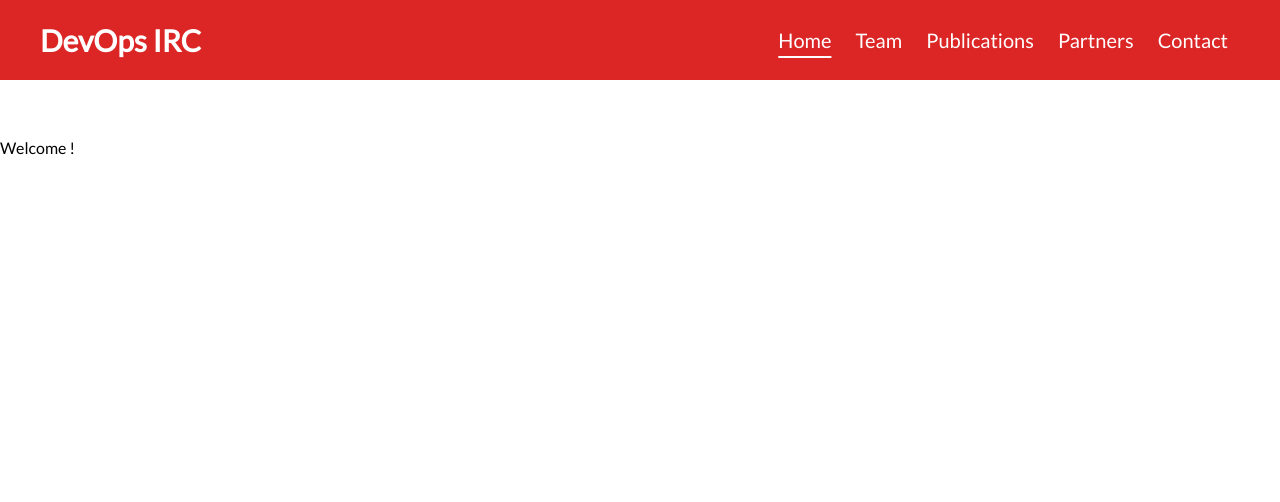
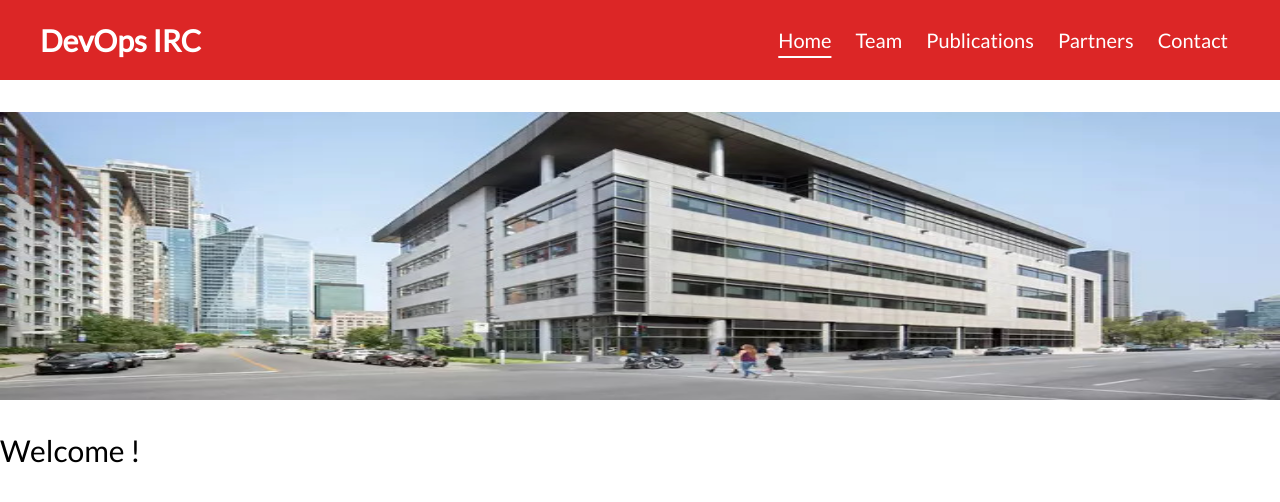
Before and after one commit to devopsirc/devopsirc.github.io, a Vue app: page / in a window 1280 px wide. Shown: the top 502 px of the page. Built offline with nearby package versions, Linux system fonts and the light colour scheme; what tw-elements would draw is missing.

Commit message:
margins fixed

```diff
--- a/src/App.vue
+++ b/src/App.vue
@@ -6,7 +6,7 @@ import TheNavBar from "@/components/navbar/TheNavBar.vue";
 <template>
   <div class="bg-white md:mx-48 xl:mx-auto max-w-7xl">
     <TheNavBar />
-    <div class="pt-14 md:pt-14">
+    <div class="py-8 md:py-auto mx-8 md:mx-auto">
       <RouterView />
     </div>
   </div>
--- a/src/components/home/TheWelcome.vue
+++ b/src/components/home/TheWelcome.vue
@@ -1,5 +1,6 @@
 <template>
     <div>
-        <h1>Welcome !</h1>
+        <img src="@/assets/images/ets.jpg" class="h-72 w-full" alt="Kaloom" />
+        <h1 class="text-3xl mt-8">Welcome !</h1>
     </div>
 </template>
--- a/src/views/PartnersView.vue
+++ b/src/views/PartnersView.vue
@@ -1,5 +1,5 @@
 <template>
-  <div class="team mx-8 md:mx-auto">
+  <div class="partners">
     <h1 class="font-bold text-3xl">Our partners</h1>
     <p class="text-lg mt-4">
       We are working on the improvement of DevOps processes in the context of Software-Defined
```
Also changed, not shown: src/assets/images/ets.jpg (added).
